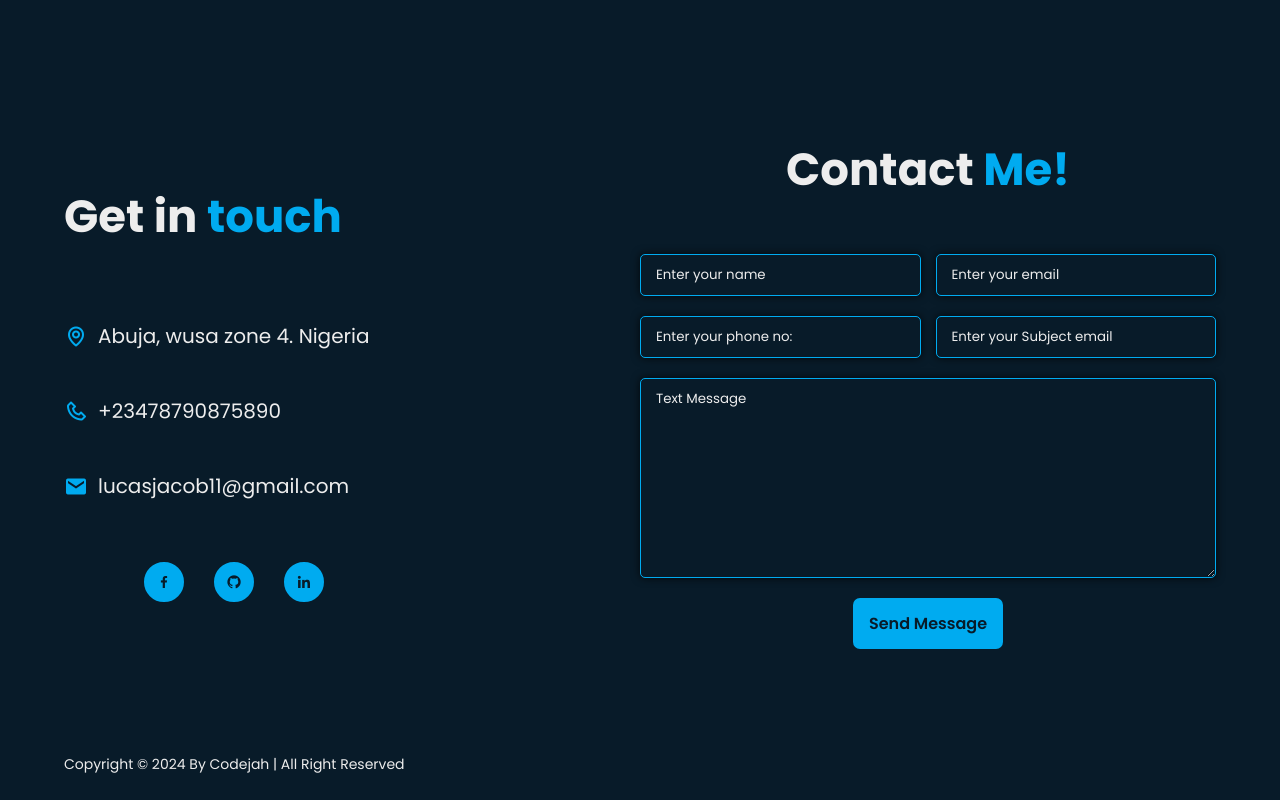
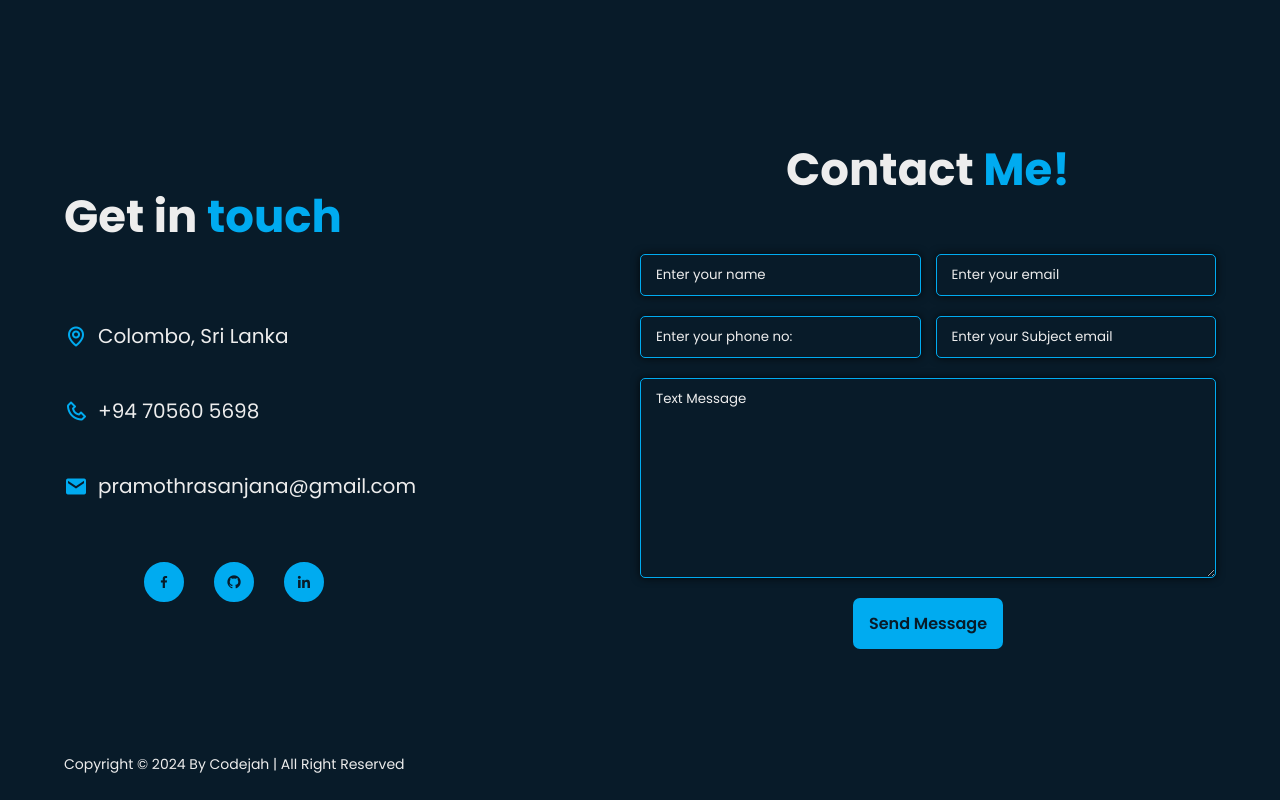
Before and after one commit to Rasanjana-61/MyProtfolio, a React (Vite) app: page / in a window 1280 px wide. Shown: the part 3830-4630 px from the top of the page. Built offline with nearby package versions, Linux system fonts and the light colour scheme.

Commit message:
feat: update contact information and social links in Contact component

```diff
--- a/src/components/Contact.jsx
+++ b/src/components/Contact.jsx
@@ -12,21 +12,21 @@ function Contact() {
                 <div className="address-contact">
                     <div className="address-list">
                         <span><i className='bx bx-map'></i></span>
-                        <p>Abuja, wusa zone 4. Nigeria</p>
+                        <p>Colombo, Sri Lanka</p>
                     </div>
                     <div className="address-list">
                         <span><i className='bx bx-phone'></i></span>
-                        <p>+23478790875890</p>
+                        <p>+94 70560 5698</p>
                     </div>
                     <div className="address-list">
                         <span><i className='bx bxs-envelope'></i></span>
-                        <p>lucasjacob11@gmail.com</p>
+                        <p>pramothrasanjana@gmail.com</p>
                     </div>
                     <br />
                     <div className="slide-link">
                         <a href="#"><i className='bx bxl-facebook'></i></a>
-                        <a href="#"><i className='bx bxl-github'></i></a>
-                        <a href="#"><i className='bx bxl-linkedin'></i></a>
+                        <a href="https://github.com/Rasanjana-61"><i className='bx bxl-github'></i></a>
+                        <a href="www.linkedin.com/in/pramodr001"><i className='bx bxl-linkedin'></i></a>
                     </div>
                 </div>
             </div>
```
